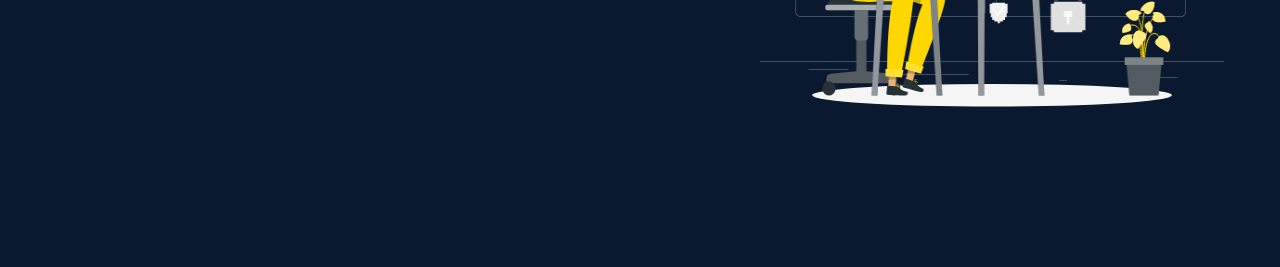
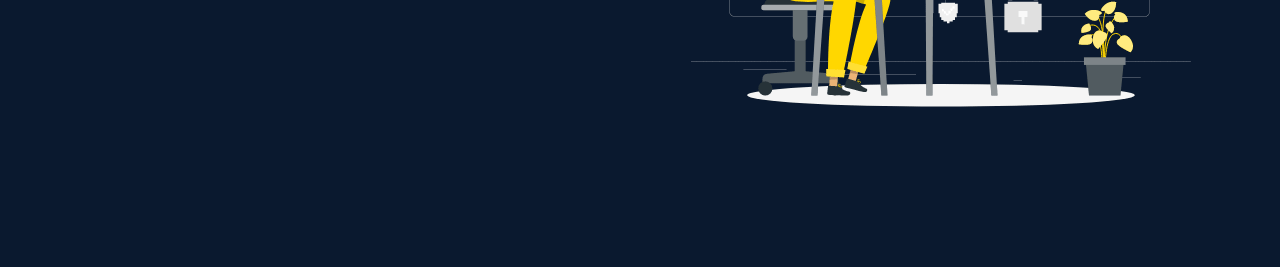
Before and after one commit to Shivansh-Keshri/shivansh-portfolio, a website: page index.html in a window 1280 px wide. Shown: the part 441-708 px from the top of the page. Drawn offline with nearby package versions, Linux system fonts and the light colour scheme.

Commit message:
update2.0

```diff
--- a/index.html
+++ b/index.html
@@ -9,7 +9,7 @@
     <link rel="stylesheet" href="index.css">
     <link rel="stylesheet" href="https://cdn.jsdelivr.net/npm/bootstrap-icons@1.11.3/font/bootstrap-icons.min.css">
 </head>
-<body>
+<body class="w-full">
     <!-- HEADER -->
     <div class="w-full h-20 px-4 bg-[#0a192f]">
         <div class="h-full mx-auto py-1 px-6 font-titleFont flex items-center justify-between md:flex-row">
@@ -52,7 +52,7 @@
 
     <!-- HOME -->
     <div class="flex flex-col md:flex-row justify-between h-[615px] bg-[#0a192f] " id="Home" >
-        <div class="w-full md:w-[50%] h-[auto] lg:pl-20 lg:py-14 md:py-7 md:px-3 flex flex-col lg:-mt-20 justify-center items-center">
+        <div class="w-full sm:w-[50%] h-[auto] lg:pl-20 lg:py-14 md:py-7 md:px-3 flex flex-col lg:-mt-20 justify-center items-center">
             <ul id="shiv" class="mr-4 md:mr-0">
                 <li style="--clr:#ffd700" id="ans" class="flex items-center" >
                     <a href="#" data-text="&nbsp;Hey It's Me" id="hi" class="mt-2 font-mono font-bold text-xl md:text-2xl">&nbsp;Hey It's Me&nbsp;</a>
@@ -68,7 +68,7 @@
                 </div>
             </div>
         </div>
-        <div class="flex justify- w-full md:w-[45%] h-[500px] mt-10 bg-[#0a192f] px-14">
+        <div class="flex justify- w-full md:w- h-[500px] mt-10 bg-[#0a192f] px-14">
             <img src="./images/Code typing (1).gif" alt="Code typing gif" class="w- h-auto">
         </div>
     </div>
```
